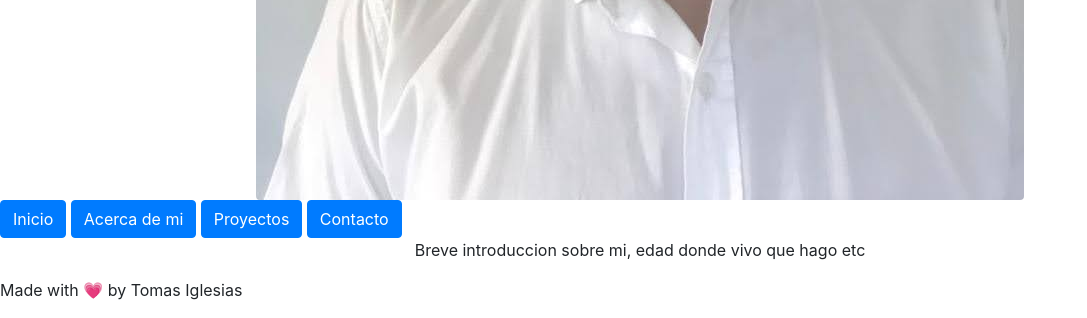
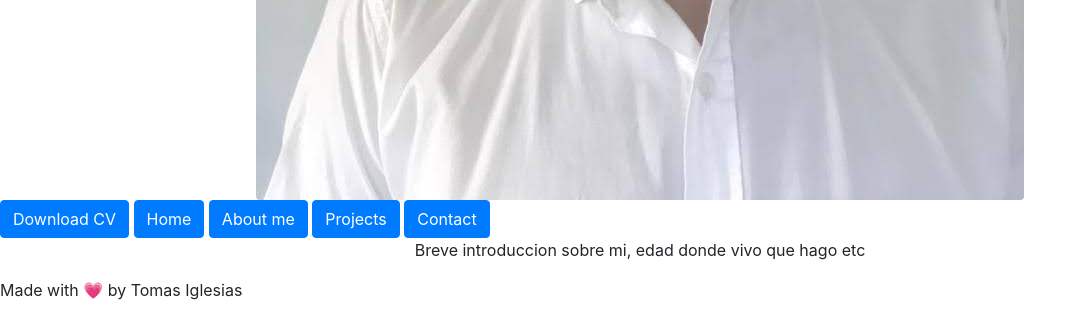
Before and after one commit to IglesiasT/portfolio, a Flask app: page / in a window 1280 px wide. Shown: the part 880-1198 px from the top of the page, without its empty margins (0-1087 px from the left). Run offline with Flask 2, Linux system fonts and the light colour scheme; some libraries are stand-ins or nearby versions.

Commit message:
added download cv button

```diff
--- a/templates/index.html
+++ b/templates/index.html
@@ -20,10 +20,11 @@
     <img src="img/face.jpg" class="rounded mx-auto d-block" alt="Face picture">
 
     <!-- Botones principales -->
-    <a class="btn btn-primary" href="{{ url_for('index') }}">Inicio</a>
-    <a class="btn btn-primary" href="{{ url_for('about_me') }}">Acerca de mi</a>
-    <a class="btn btn-primary" href="{{ url_for('projects') }}">Proyectos</a>
-    <a class="btn btn-primary" href="{{ url_for('contact') }}">Contacto</a>
+    <a class="btn btn-primary" href="">Download CV</a>
+    <a class="btn btn-primary" href="{{ url_for('index') }}">Home</a>
+    <a class="btn btn-primary" href="{{ url_for('about_me') }}">About me</a>
+    <a class="btn btn-primary" href="{{ url_for('projects') }}">Projects</a>
+    <a class="btn btn-primary" href="{{ url_for('contact') }}">Contact</a>
 
     <!-- Breve introduccion sobre mi -->
     <p class="text-center">Breve introduccion sobre mi, edad donde vivo que hago etc</p>
```
